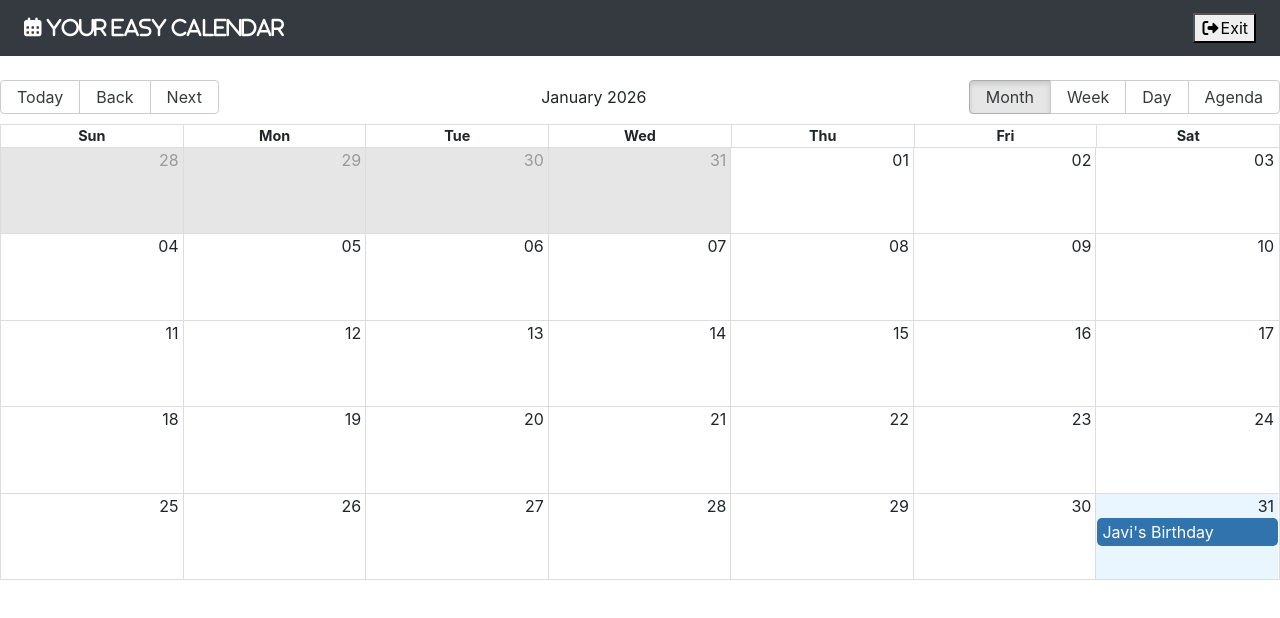
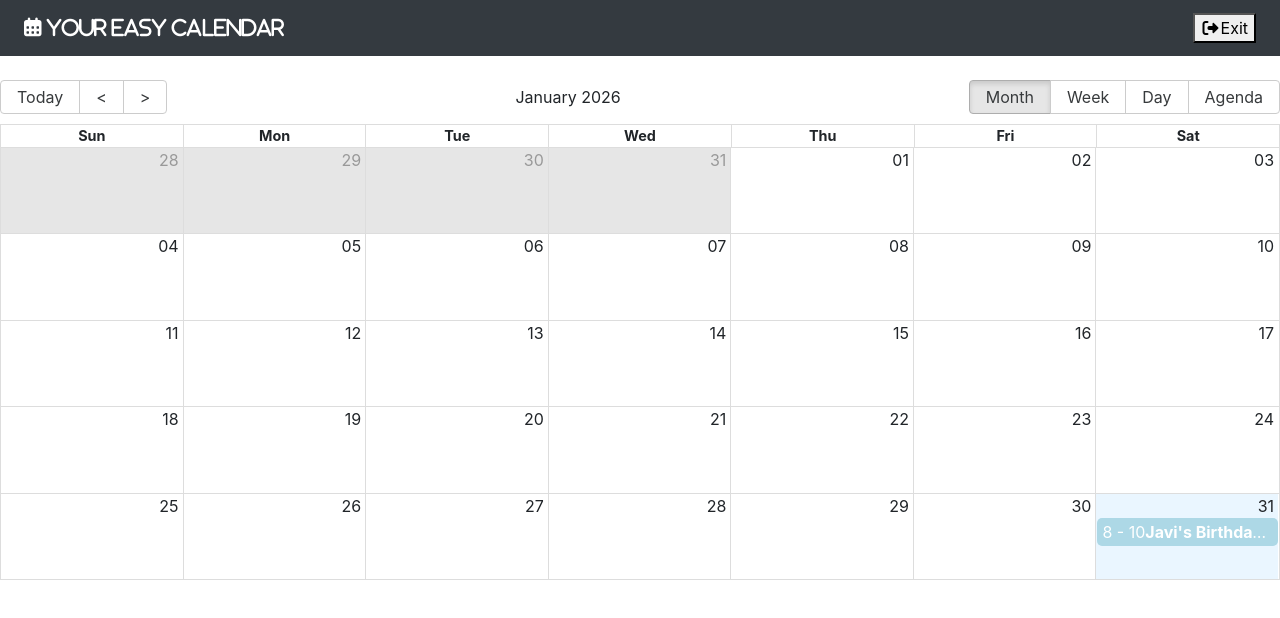
Before and after one commit to franciscojgonzalezfernandez-lgtm/calendar, a React (Vite) app: page / in a window 1280 px wide. Shown: the top 618 px of the page. Built offline with nearby package versions, Linux system fonts and the light colour scheme.

Commit message:
Custom calendar event.

```diff
--- /dev/null
+++ b/src/calendar/components/CalendarEvent.tsx
@@ -0,0 +1,19 @@
+import type { Event } from "react-big-calendar";
+
+interface props {
+  event: Event;
+}
+
+export const CalendarEvent = ({ event }: props) => {
+  const { title, user, start, end } = event;
+  console.log(event);
+  return (
+    <>
+      <span>
+        {start?.getHours()} - {end?.getHours()}
+      </span>
+      <strong>{title}</strong>
+      <span> - {user.name} </span>
+    </>
+  );
+};
--- a/src/calendar/pages/CalendarPage.tsx
+++ b/src/calendar/pages/CalendarPage.tsx
@@ -1,32 +1,42 @@
-import { Calendar, dateFnsLocalizer } from "react-big-calendar";
+import { Calendar, Views } from "react-big-calendar";
 import "react-big-calendar/lib/css/react-big-calendar.css";
-import type { Event } from "react-big-calendar";
-import { format, parse, startOfWeek, getDay, addHours } from "date-fns";
-import { enUS } from "date-fns/locale/en-US";
+import type { Event, EventPropGetter, View } from "react-big-calendar";
+import { addHours } from "date-fns";
 
 import { NavBar } from "../components/NavBar";
-
-const locales = {
-  "en-US": enUS,
-};
-
-const localizer = dateFnsLocalizer({
-  format,
-  parse,
-  startOfWeek,
-  getDay,
-  locales,
-});
+import { CalendarEvent } from "../components/CalendarEvent";
+import { localizer } from "../../helpers";
+import { getMessages } from "../../helpers";
+import { useState } from "react";
 
 const myEventsList: Event[] = [
   {
     title: "Javi's Birthday",
     start: new Date(),
     end: addHours(new Date(), 2),
+    user: {
+      name: "Javier",
+    },
   },
 ];
 
+const myEventStyleGetter: EventPropGetter<Event> = (
+  event: Event,
+  start: Date,
+  end: Date,
+  isSelected: boolean
+) => {
+  console.log({ event, start, end, isSelected });
+  return {
+    style: {
+      backgroundColor: isSelected ? "red" : "lightblue",
+    },
+  };
+};
+
 export const CalendarPage = () => {
+  const [date, setDate] = useState<Date>(new Date());
+  const [view, setView] = useState<View>(Views.MONTH);
   return (
     <>
       <NavBar />
@@ -36,6 +46,15 @@ export const CalendarPage = () => {
         startAccessor="start"
         endAccessor="end"
         style={{ height: 500 }}
+        messages={getMessages()}
+        eventPropGetter={myEventStyleGetter}
+        date={date}
+        view={view}
+        onNavigate={(date) => setDate(date)}
+        onView={(view) => setView(view)}
+        components={{
+          event: CalendarEvent,
+        }}
       />
     </>
   );
--- /dev/null
+++ b/src/helpers/CalendarLocalizer.ts
@@ -0,0 +1,15 @@
+import { format, parse, startOfWeek, getDay } from "date-fns";
+import { enUS } from "date-fns/locale/en-US";
+import { dateFnsLocalizer } from "react-big-calendar";
+
+const locales = {
+  "en-US": enUS,
+};
+
+export const localizer = dateFnsLocalizer({
+  format,
+  parse,
+  startOfWeek,
+  getDay,
+  locales,
+});
--- /dev/null
+++ b/src/helpers/CalendarMessages.ts
@@ -0,0 +1,8 @@
+import type { Messages, Event } from "react-big-calendar";
+
+export const getMessages = (): Messages<Event> => {
+  return {
+    previous: "<",
+    next: ">",
+  };
+};
--- /dev/null
+++ b/src/helpers/index.ts
@@ -0,0 +1,2 @@
+export * from "./CalendarLocalizer";
+export * from "./CalendarMessages";
```
